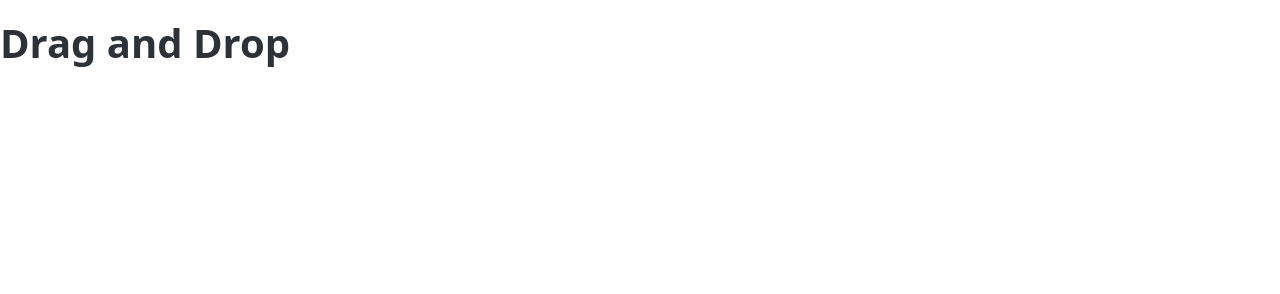
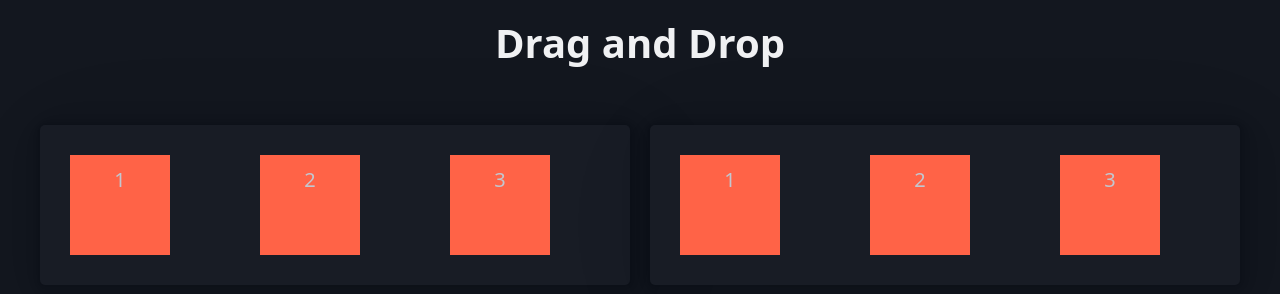
Before and after one commit to mt-sette/dom-projects, a plain HTML site: page drag-drop/index.html in a window 1280 px wide. Drawn offline with nearby package versions, Linux system fonts and the light colour scheme.

Commit message:
Add drag and drop project

```diff
--- a/drag-drop/index.html
+++ b/drag-drop/index.html
@@ -1,5 +1,5 @@
 <!DOCTYPE html>
-<html lang="en">
+<html lang="en" data-theme="dark">
     <head>
         <meta charset="UTF-8" />
         <meta name="viewport" content="width=device-width, initial-scale=1.0" />
@@ -8,12 +8,25 @@
             rel="stylesheet"
             href="https://cdn.jsdelivr.net/npm/@picocss/pico@2/css/pico.min.css"
         />
+        <link rel="stylesheet" href="style.css" />
+        <script type="module" src="main.js"></script>
     </head>
     <body>
         <header>
             <h1>Drag and Drop</h1>
         </header>
-        <main></main>
+        <main class="container grid">
+            <article class="grid parent">
+                <div class="child" draggable="true">1</div>
+                <div class="child" draggable="true">2</div>
+                <div class="child" draggable="true">3</div>
+            </article>
+            <article class="grid parent">
+                <div class="child" draggable="true">1</div>
+                <div class="child" draggable="true">2</div>
+                <div class="child" draggable="true">3</div>
+            </article>
+        </main>
         <footer></footer>
     </body>
 </html>
--- /dev/null
+++ b/drag-drop/main.js
@@ -0,0 +1,53 @@
+// Select all parent elements
+// These are containers for draggable elements
+// to be dropped.
+const parents = document.querySelectorAll('.parent');
+
+// Event delegation for dragstart and dragend on parent elements
+parents.forEach((parent) => {
+    parent.addEventListener(
+        'dragstart',
+        (e) => {
+            if (e.target && e.target.matches('.child')) {
+                e.target.classList.add('dragging');
+            }
+        },
+        true
+    );
+
+    parent.addEventListener(
+        'dragend',
+        (e) => {
+            if (e.target && e.target.matches('.child')) {
+                e.target.classList.remove('dragging');
+            }
+        },
+        true
+    );
+});
+
+// Reference to the currently dragging element
+let currentlyDragging = null;
+/**
+ * Dragover event listener on parent elements
+ */
+parents.forEach((parent) => {
+    parent.addEventListener('dragover', (e) => {
+        e.preventDefault();
+        if (currentlyDragging && parent !== currentlyDragging.parentNode) {
+            parent.appendChild(currentlyDragging);
+        }
+    });
+
+    // Update currentlyDragging on dragstart
+    parent.addEventListener('dragstart', (e) => {
+        if (e.target && e.target.matches('.child')) {
+            currentlyDragging = e.target;
+        }
+    });
+
+    // Clear currentlyDragging on dragend
+    parent.addEventListener('dragend', () => {
+        currentlyDragging = null;
+    });
+});
--- /dev/null
+++ b/drag-drop/style.css
@@ -0,0 +1,17 @@
+h1 {
+    text-align: center;
+}
+
+.child {
+    width: 100px;
+    height: 100px;
+    background-color: #ff6347;
+    margin: 10px;
+    padding: 10px;
+    text-align: center;
+    cursor: move;
+}
+
+.draging {
+    opacity: 0.8;
+}
```
Also changed, not shown: 1 other file.
